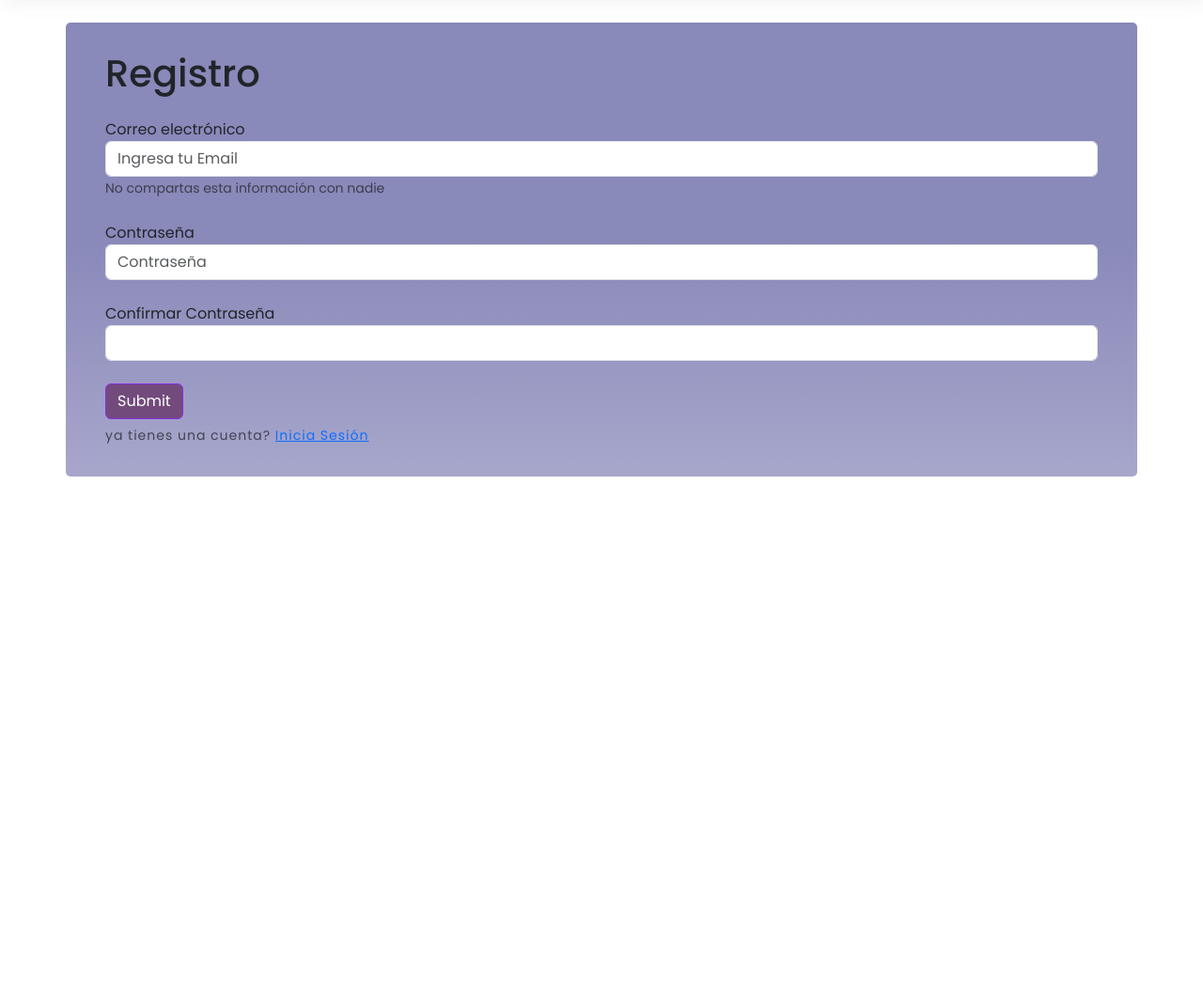
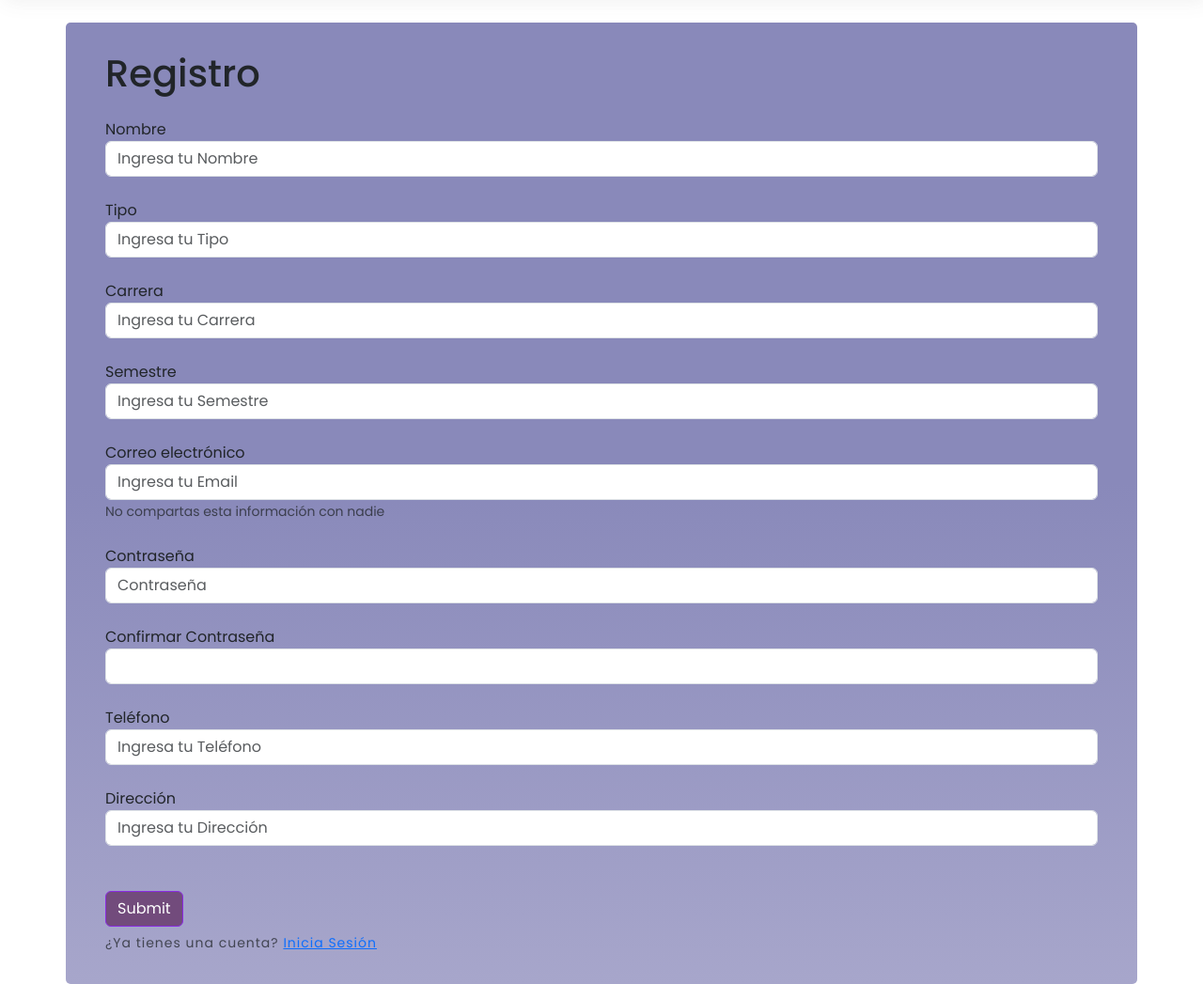
Before and after one commit to gil-666/TiendaElectronica, a PHP site: page /registro.php in a window 1280 px wide. Shown: the part 96-1143 px from the top of the page at 94% size. Before the commit the page ends 603 px from the top, so only its background shows below. Run offline with PHP 8.4, Linux system fonts and the light colour scheme.

Commit message:
registro

```diff
--- a/registro.php
+++ b/registro.php
@@ -5,13 +5,70 @@ if(isset($_SESSION['idUsuario'])) {
     header("location: index.php");
     exit(); // Make sure to exit after redirection
 }
+
+$message = '';
+
+if ($_SERVER["REQUEST_METHOD"] == "POST") {
+    // Retrieve form data
+    $nombre = $_POST['nombre'];
+    $tipo = $_POST['tipo'];
+    $carrera = $_POST['carrera'];
+    $semestre = $_POST['semestre'];
+    $correo = $_POST['correo'];
+    $password = $_POST['password'];
+    $telefono = $_POST['telefono'];
+    $direccion = $_POST['direccion'];
+
+    if (!empty($nombre) && !empty($tipo) && !empty($carrera) && !empty($semestre) && !empty($correo) && !empty($password) && !empty($telefono) && !empty($direccion)) {
+        // Prepare an SQL statement to insert data into the users table
+        $sql = "INSERT INTO users (nombre, tipo, carrera, semestre, correo, password, telefono, direccion) VALUES (:nombre, :tipo, :carrera, :semestre, :correo, :password, :telefono, :direccion)";
+        $stmt = $conn->prepare($sql);
+        $stmt->bindParam(':nombre', $nombre);
+        $stmt->bindParam(':tipo', $tipo);
+        $stmt->bindParam(':carrera', $carrera);
+        $stmt->bindParam(':semestre', $semestre);
+        $stmt->bindParam(':correo', $correo);
+        $hashed_password = password_hash($password, PASSWORD_BCRYPT);
+        $stmt->bindParam(':password', $hashed_password);
+        $stmt->bindParam(':telefono', $telefono);
+        $stmt->bindParam(':direccion', $direccion);
+
+        // Execute the prepared statement
+        if ($stmt->execute()) {
+            $message = 'Se creó el usuario';
+        } else {
+            $message = 'Hubo un error al crear la cuenta';
+        }
+    } else {
+        $message = 'Todos los campos son requeridos';
+    }
+}
+
+// Set the PDO object to null to close the connection
+$conn = null;
 ?>
-<div class="container ">
+<div class="container">
     <br>
     <div class="row accecolora" style="padding: 30px;">
         <h1>Registro</h1>
         <form action="login.php" method="post">
             <br>
+            <div class="form-group">
+                <label for="nombre">Nombre</label>
+                <input type="text" class="form-control" name="nombre" id="nombre" placeholder="Ingresa tu Nombre">
+            </div><br>
+            <div class="form-group">
+                <label for="tipo">Tipo</label>
+                <input type="text" class="form-control" name="tipo" id="tipo" placeholder="Ingresa tu Tipo">
+            </div><br>
+            <div class="form-group">
+                <label for="carrera">Carrera</label>
+                <input type="text" class="form-control" name="carrera" id="carrera" placeholder="Ingresa tu Carrera">
+            </div><br>
+            <div class="form-group">
+                <label for="semestre">Semestre</label>
+                <input type="text" class="form-control" name="semestre" id="semestre" placeholder="Ingresa tu Semestre">
+            </div><br>
             <div class="form-group">
                 <label for="correo">Correo electrónico</label>
                 <input type="email" class="form-control" name="correo" id="correo" aria-describedby="emailHelp" placeholder="Ingresa tu Email">
@@ -22,9 +79,17 @@ if(isset($_SESSION['idUsuario'])) {
                 <input type="password" class="form-control" name="password" id="password" placeholder="Contraseña">
             </div><br>
             <div class="form-group">
-                    <label for="password">Confirmar Contraseña</label>
+                <label for="passwordconfirm">Confirmar Contraseña</label>
                 <input type="password" class="form-control" name="passwordconfirm" id="passwordconfirm" placeholder="">
-                </div>
+            </div><br>
+            <div class="form-group">
+                <label for="telefono">Teléfono</label>
+                <input type="text" class="form-control" name="telefono" id="telefono" placeholder="Ingresa tu Teléfono">
+            </div><br>
+            <div class="form-group">
+                <label for="direccion">Dirección</label>
+                <input type="text" class="form-control" name="direccion" id="direccion" placeholder="Ingresa tu Dirección">
+            </div><br>
             <!-- <div class="form-check">
                 <input type="checkbox" class="form-check-input" id="exampleCheck1">
                 <label class="form-check-label" for="exampleCheck1">Check me out</label>
@@ -32,8 +97,6 @@ if(isset($_SESSION['idUsuario'])) {
             <br>
             <button type="submit" class="btn btn-primary hover" style="background-color: rgb(114, 75, 124); border-color: blueviolet;">Submit</button>
         </form>
-            <p class="form-text text-muted">ya tienes una cuenta? <a href="login.php">Inicia Sesión</a></p>
+        <p class="form-text text-muted">¿Ya tienes una cuenta? <a href="login.php">Inicia Sesión</a></p>
     </div>
-
-
 </div>
```
Lines whose indentation alone changed are shown as unchanged.
